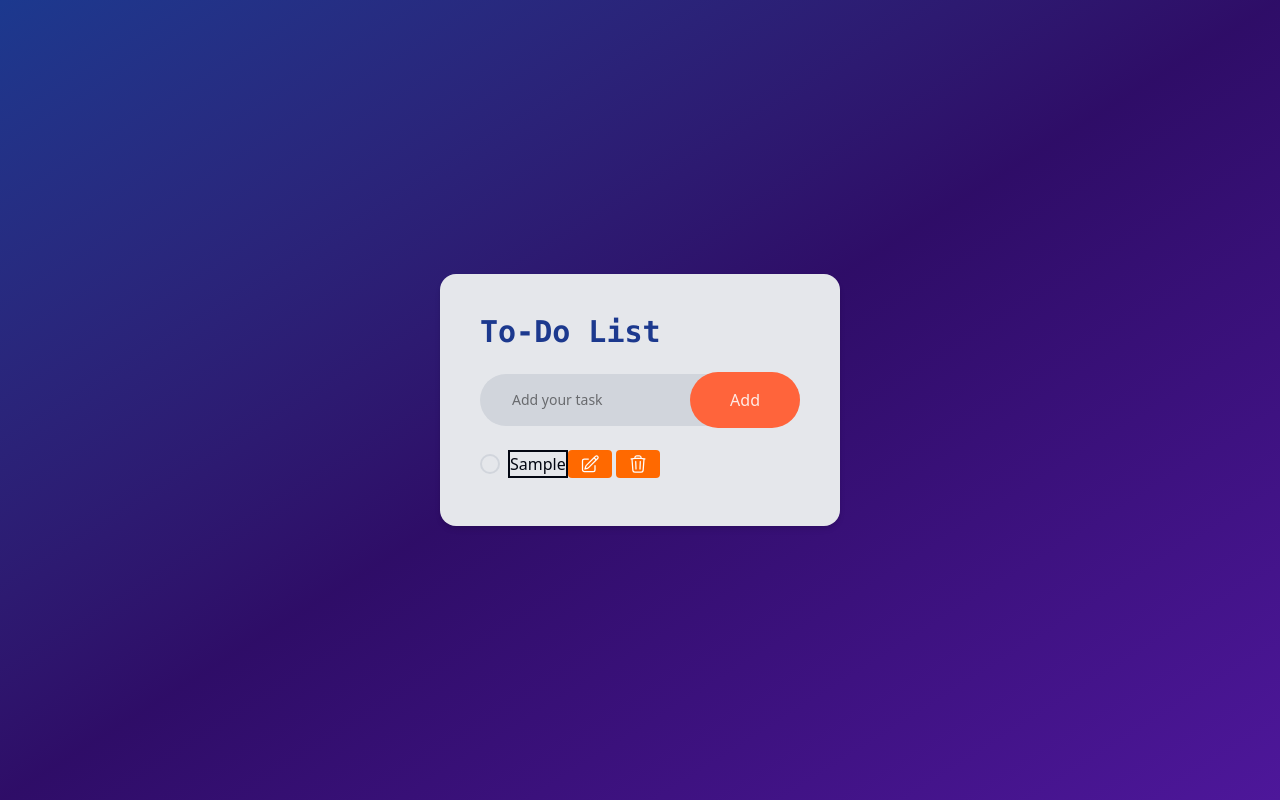
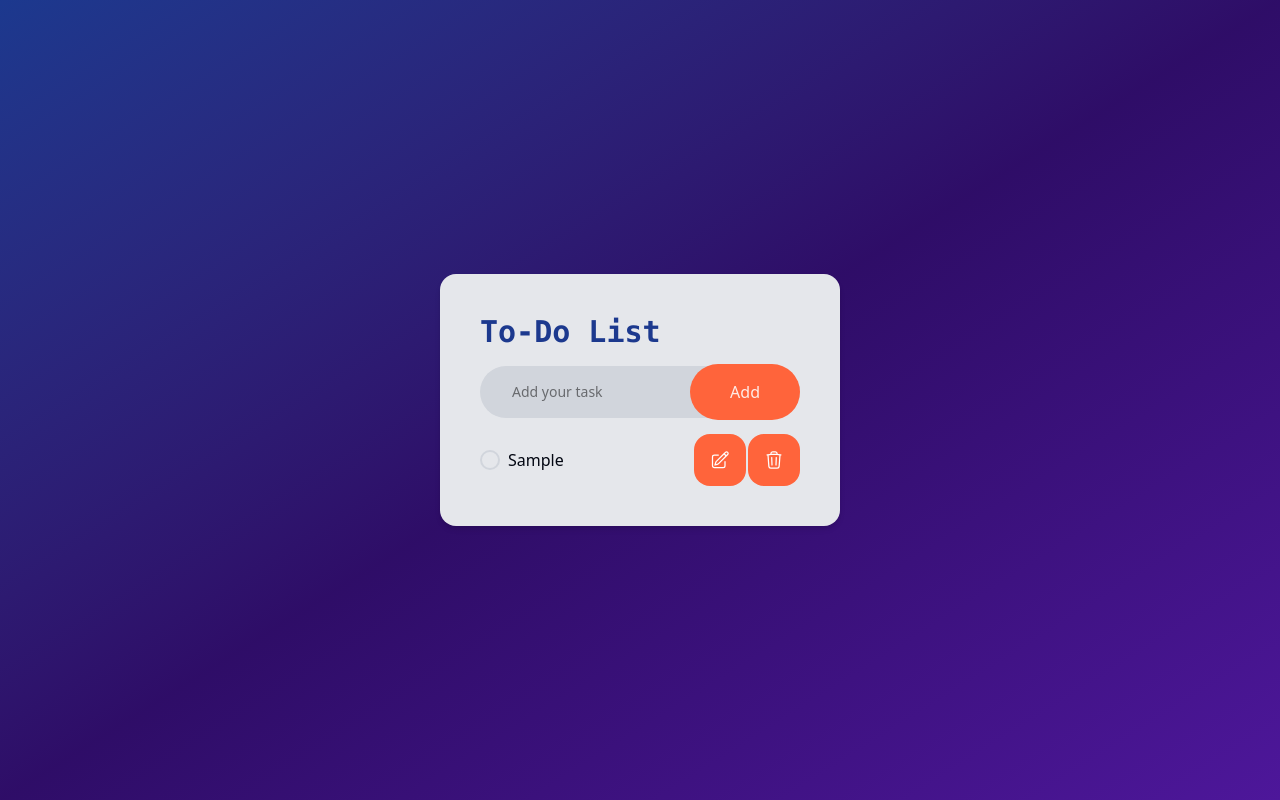
Before and after one commit to syHoang23/todolist-react, a React (Vite) app: page / in a window 1280 px wide. Both pictures are taken after typing "Sample" into the empty fields and a click on the button "Add". Built offline with nearby package versions, Linux system fonts and the light colour scheme.

Commit message:
update css

```diff
--- a/src/App.jsx
+++ b/src/App.jsx
@@ -2,7 +2,7 @@ import TodoList from "./Component2/TodoList";
 
 export default function App() {
   return (
-    <div className="bg-gray-200 w-[400px] p-10 rounded-2xl shadow-md text-center ">
+    <div className="bg-gray-200 w-[400px] p-10 rounded-2xl shadow-md text-start justify-center">
       <TodoList />
     </div>
   );
--- a/src/Component2/Card.jsx
+++ b/src/Component2/Card.jsx
@@ -28,12 +28,12 @@ export default function Card({ key, id, value, onDelete }) {
 
     return (
         <>
-            <div className='flex items-center justify-between mb-1 w-full' id={id} key={key}>
+            <div className='flex-wrap w-full' id={id} key={key}>
                 {isEdit ? (
                     <>
-                        <div className="flex items-center justify-between mb-1 w-full">
+                        <div className="flex flex-row gap-0.5">
                             <Input value={input} onChange={onChange} onSave={onSave}/>
-                            <button className='text-white px-3 py-1 rounded bg-orange-500 hover:bg-orange-600' onClick={handleClickSave}>
+                            <button className='text-white px-4 py-2 rounded-2xl bg-[rgb(255,100,59)] hover:bg-orange-600 cursor-pointer' onClick={handleClickSave}>
                                 <svg xmlns="http://www.w3.org/2000/svg" fill="none" viewBox="0 0 24 24" strokeWidth={1.5} stroke="currentColor" className="size-5">
                                     <path strokeLinecap="round" strokeLinejoin="round" d="m7.49 12-3.75 3.75m0 0 3.75 3.75m-3.75-3.75h16.5V4.499" />
                                 </svg>
@@ -42,10 +42,10 @@ export default function Card({ key, id, value, onDelete }) {
                     </>
                 ) : (
                     <>
-                        <div className="flex items-center justify-between mb-1 w-full">
-                            <div className="flex items-center">
+                        <div className="flex flex-row gap-0.5">
+                            <div className="flex items-center w-full">
                                 {isChecked ? (
-                                <div onClick={handleChangeCheckbox} className='text-white mr-2 bg-orange-500 rounded-full w-5 h-5 flex items-center justify-center cursor-pointer'>
+                                <div onClick={handleChangeCheckbox} className='text-white mr-2 bg-[rgb(255,100,59)] rounded-full w-5 h-5 flex items-center justify-center cursor-pointer'>
                                     <svg xmlns="http://www.w3.org/2000/svg" fill="none" viewBox="0 0 24 24" strokeWidth={1.5} stroke="currentColor" className="size-3">
                                         <path strokeLinecap="round" strokeLinejoin="round" d="m4.5 12.75 6 6 9-13.5" />
                                     </svg>
@@ -61,7 +61,7 @@ export default function Card({ key, id, value, onDelete }) {
                                 )}
                                 <span
                                 onClick={handleChangeCheckbox}
-                                className="inline-flex items-baseline text-gray-950 select-none border-2 overflow-auto focus:outline-none transition cursor-pointer"
+                                className="text-gray-950 select-none focus:outline-none transition cursor-pointer w-full max-w-[174px] items-center "
                                 style={{
                                     textDecoration: isChecked ? 'line-through' : 'none',
                                     opacity: isChecked ? 0.5 : 1,
@@ -71,9 +71,9 @@ export default function Card({ key, id, value, onDelete }) {
                                 </span>
                             </div>
 
-                            <div className="flex gap-1">
+                            <div className="flex gap-0.5 items-center">
                                 <button
-                                className="text-white px-3 py-1 rounded bg-orange-500 hover:bg-orange-600"
+                                className="text-white px-4 py-4 rounded-2xl bg-[rgb(255,100,59)] hover:bg-orange-600 cursor-pointer"
                                 onClick={handleClickEdit}
                                 >
                                 <svg xmlns="http://www.w3.org/2000/svg" fill="none" viewBox="0 0 24 24" strokeWidth={1.5} stroke="currentColor" className="size-5">
@@ -81,7 +81,7 @@ export default function Card({ key, id, value, onDelete }) {
                                 </svg>
                                 </button>
                                 <button
-                                className="text-white px-3 py-1 rounded bg-orange-500 hover:bg-orange-600"
+                                className="text-white px-4 py-4 rounded-2xl bg-[rgb(255,100,59)] hover:bg-orange-600 cursor-pointer"
                                 onClick={handleClickDelete}
                                 >
                                 <svg xmlns="http://www.w3.org/2000/svg" fill="none" viewBox="0 0 24 24" strokeWidth={1.5} stroke="currentColor" className="size-5">
@@ -89,7 +89,7 @@ export default function Card({ key, id, value, onDelete }) {
                                 </svg>
                                 </button>
                             </div>
-                            </div>
+                        </div>
                     </>
                 )}
             </div>
--- a/src/Component2/Input.jsx
+++ b/src/Component2/Input.jsx
@@ -7,8 +7,8 @@ export default function Input({ value, onChange, onSave }) {
             value={value}
             onChange={onChange}
             onKeyDown={onSave}
-            spellcheck="false"
-            className="p-3 mr-2 text-black border-2 border-orange-500 focus:outline-none focus:border-orange-600 rounded-2xl h-[40px] w-[255px] "
+            spellCheck="false"
+            className="bg-gray-300 px-2 py-1 text-black focus:outline-none focus:border-orange-600 rounded-2xl w-full"
         />
     );
 }
--- a/src/Component2/List.jsx
+++ b/src/Component2/List.jsx
@@ -2,7 +2,7 @@ import Card from './Card';
 
 export default function List({ todos, onDelete }) {
     return (
-        <div>
+        <div className='flex flex-col mt-4 rounded-2xl gap-1 flex-wrap'>
             {todos.map(todo => (
                 <Card
                 key={todo.id}
--- a/src/Component2/TodoList.jsx
+++ b/src/Component2/TodoList.jsx
@@ -27,7 +27,8 @@ export default function TodoList() {
     };
 
     return (
-        <div className='flex flex-col items-start justify-start gap-6'>
+        <>
+        <div className='flex flex-col items-start justify-start gap-4'>
             <h2 className='text-blue-900 text-3xl float-left font-mono font-bold select-none'>To-Do List</h2>
             <div className='relative w-full'>
                 <input className='w-full text-sm bg-gray-300 border-none text-black border-2 border-orange-500 focus:outline-none focus:border-orange-600 rounded-full py-4 px-8 '
@@ -41,9 +42,10 @@ export default function TodoList() {
                     <button className='py-4 px-10 cursor-pointer hover:border-none bg-[rgb(255,100,59)] hover:bg-orange-600 rounded-4xl' onClick={handleAddTodo} > Add </button>
                 </div>
             </div>
-
-
+        </div>
+        <div className='flex flex-col'>
             <List todos={todos} onDelete={handleDelete} />
         </div>
+        </>
     );
 }
```
